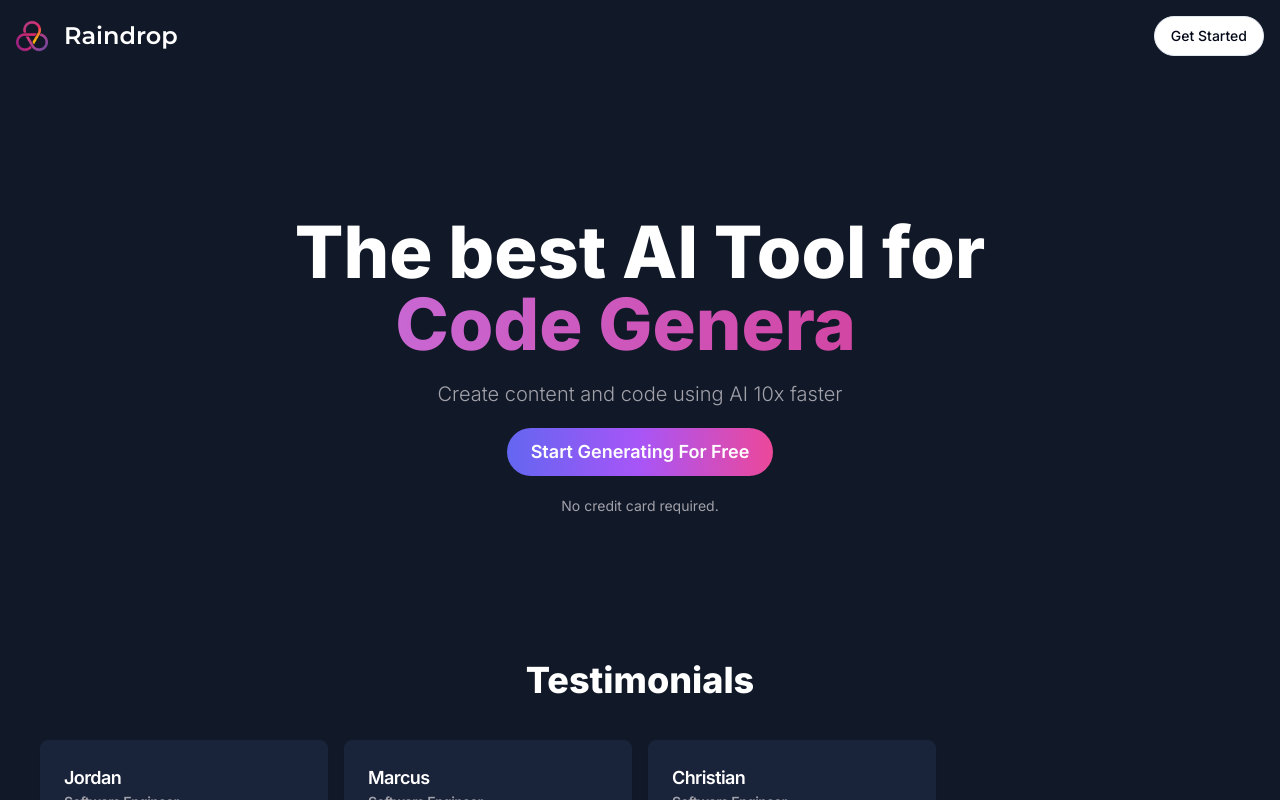
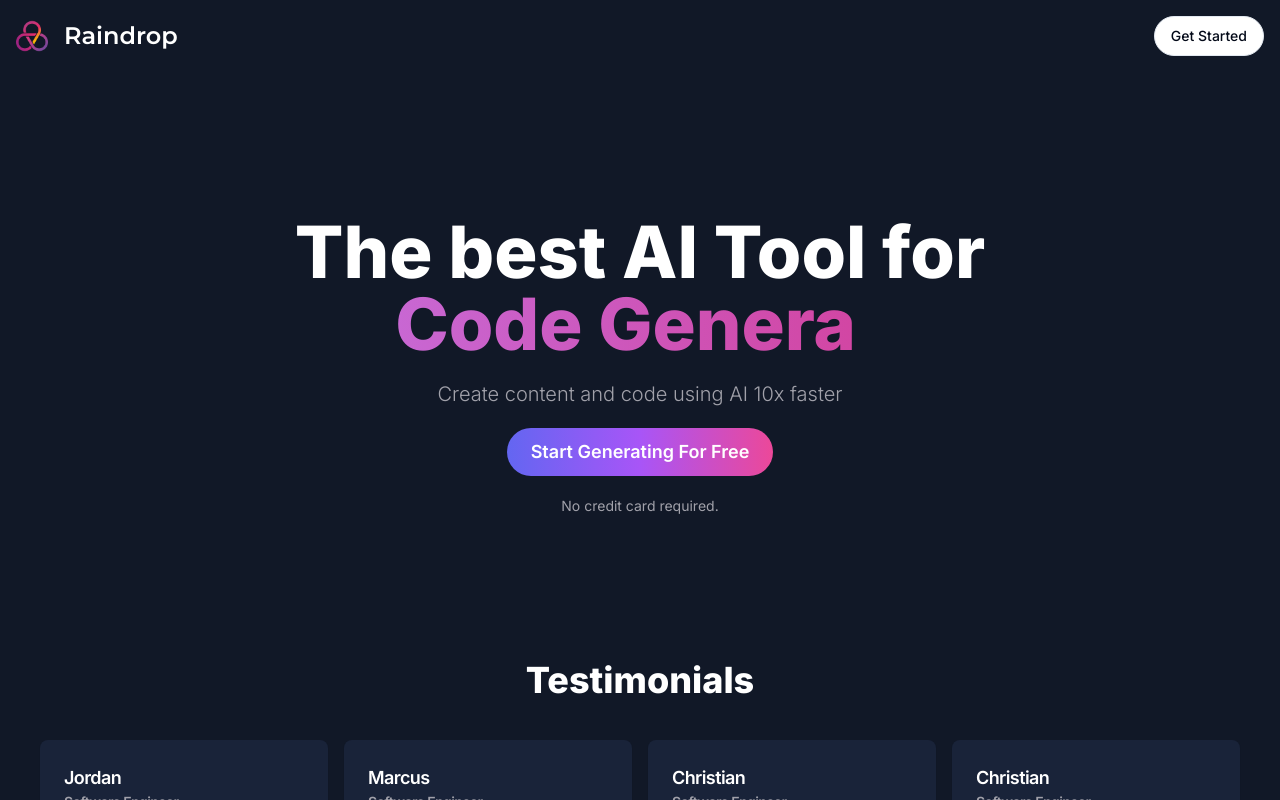
Before and after one commit to MACKINtossh/ai-saas, a Next.js app: page / in a window 1280 px wide. Built offline with nearby package versions, Linux system fonts and the light colour scheme; no server answers.

Commit message:
adding another review for spacing

```diff
--- a/components/LandingContent.tsx
+++ b/components/LandingContent.tsx
@@ -14,6 +14,12 @@ const testimonials = [
     avatar: "M",
     title: "Software Engineer",
     description: "The free tier is a little slow but the Pro plan is great!",
+  },
+  {
+    name: "Christian",
+    avatar: "C",
+    title: "Software Engineer",
+    description: "WOW! I love it!",
   },
   {
     name: "Christian",
```
